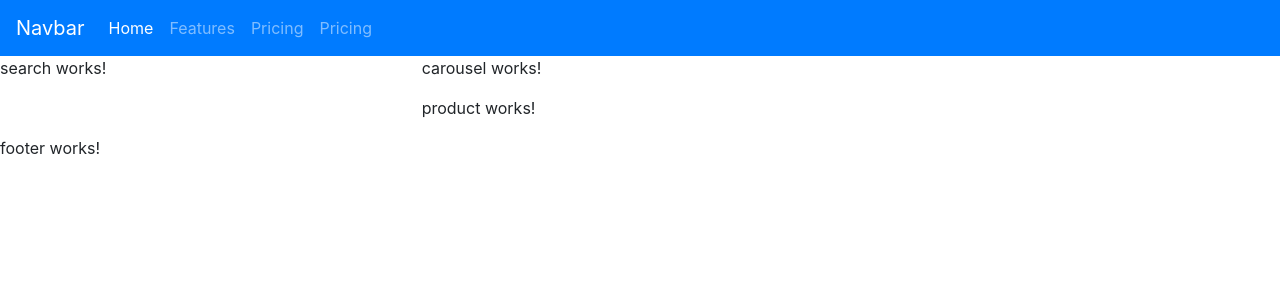
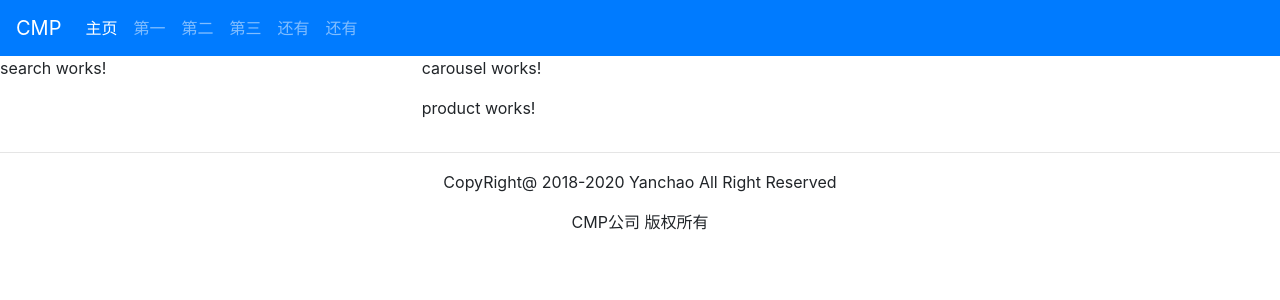
Before and after one commit to 290388252/myAngular-admin, an Angular app: page / in a window 1280 px wide. Shown: the top 300 px of the page. Built offline with nearby package versions, Linux system fonts and the light colour scheme.

Commit message:
[Change] footer.component use bootstrap

```diff
--- a/src/app/footer/footer.component.css
+++ b/src/app/footer/footer.component.css
@@ -0,0 +1,3 @@
+.footer-p{
+  text-align: center;
+}
--- a/src/app/footer/footer.component.html
+++ b/src/app/footer/footer.component.html
@@ -1,3 +1,5 @@
-<p>
-  footer works!
-</p>
+  <hr class="col-lg-12"/>
+    <div class="col-lg-12">
+      <p class="footer-p">CopyRight@ 2018-2020 Yanchao All Right Reserved</p>
+      <p class="footer-p">CMP公司 版权所有</p>
+    </div>
--- a/src/app/navbar/navbar.component.html
+++ b/src/app/navbar/navbar.component.html
@@ -1,5 +1,5 @@
 <nav class="navbar navbar-expand-lg navbar-dark bg-primary">
-  <a class="navbar-brand" href="#">Navbar</a>
+  <a class="navbar-brand" href="#">CMP</a>
   <div class="navbar-header">
     <button class="navbar-toggler" type="button" data-toggle="collapse" data-target="#navbar-nav-alt-markup" aria-controls="navbar-nav-alt-markup" aria-expanded="false" aria-label="Toggle navigation">
       <span class="navbar-toggler-icon"></span>
@@ -8,16 +8,22 @@
   <div class="collapse navbar-collapse" id="navbar-nav-alt-markup">
     <ul class="nav navbar-nav">
       <li class="nav-item active">
-        <a class="nav-link" href="#">Home <span class="sr-only">(current)</span></a>
+        <a class="nav-link" href="#">主页 <span class="sr-only">(current)</span></a>
       </li>
       <li class="nav-item">
-        <a class="nav-link" href="#">Features</a>
+        <a class="nav-link" href="#">第一</a>
       </li>
       <li class="nav-item">
-        <a class="nav-link" href="#">Pricing</a>
+        <a class="nav-link" href="#">第二</a>
       </li>
       <li class="nav-item">
-        <a class="nav-link" href="#">Pricing</a>
+        <a class="nav-link" href="#">第三</a>
+      </li>
+      <li class="nav-item">
+        <a class="nav-link" href="#">还有</a>
+      </li>
+      <li class="nav-item">
+        <a class="nav-link" href="#">还有</a>
       </li>
     </ul>
   </div>
```
